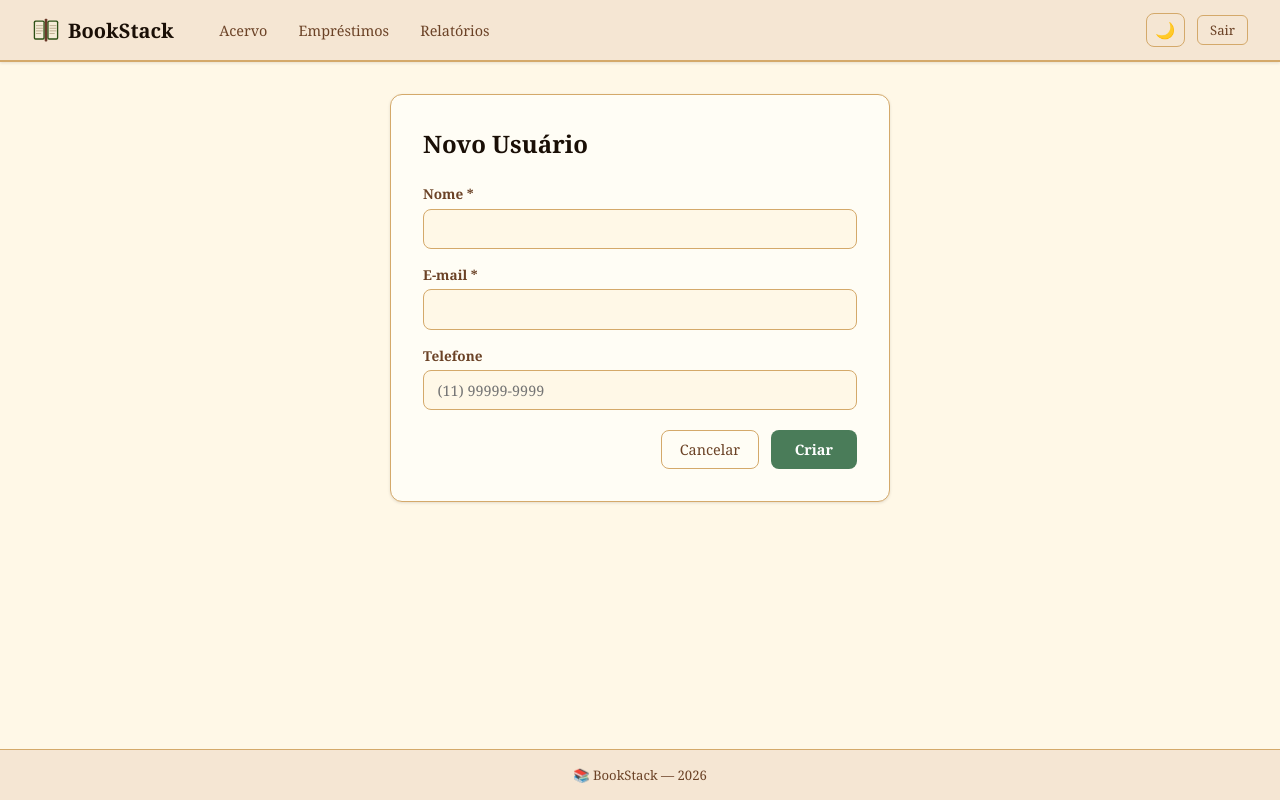
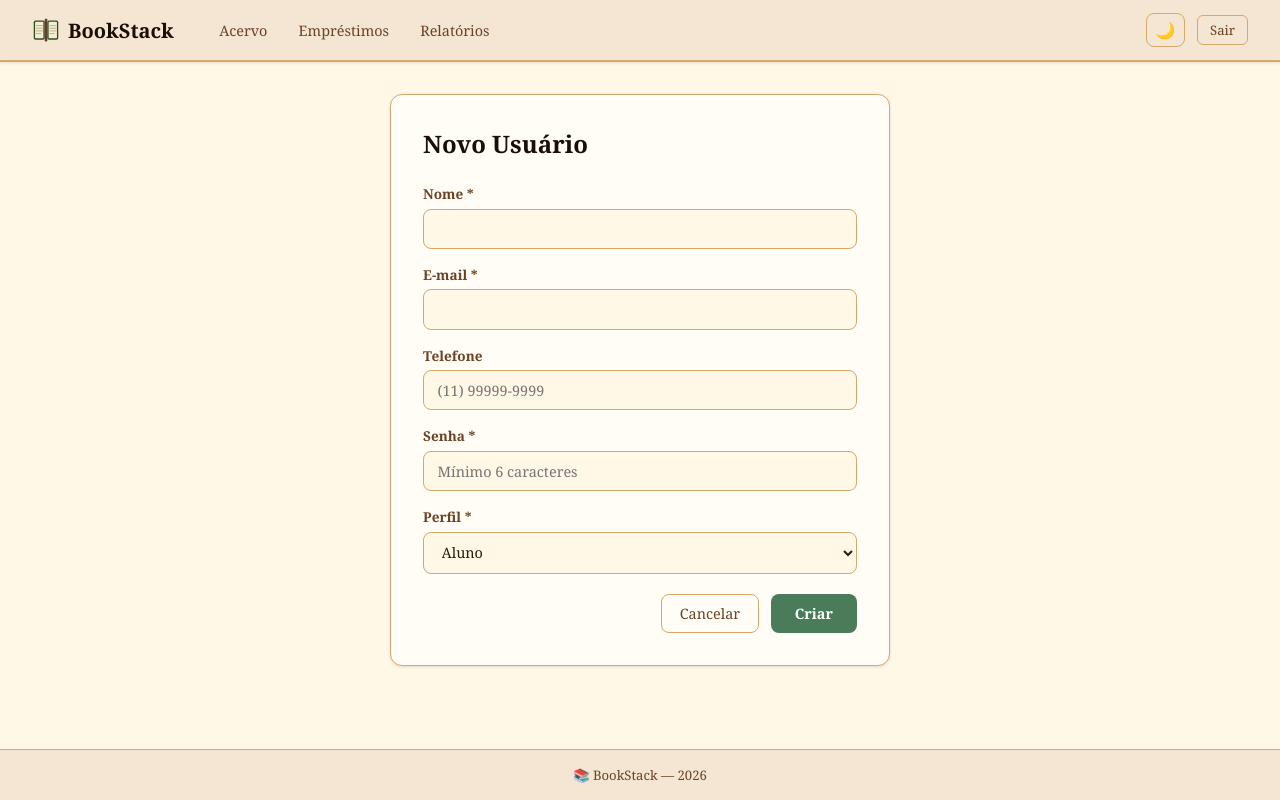
Before and after one commit to otavio-castro/biblioteca, a React (Vite) app in the folder biblioteca-front/: page /usuarios/novo in a window 1280 px wide. Built offline with nearby package versions, Linux system fonts and the light colour scheme; no server answers; sample sign-in values are in the browser's storage.

Commit message:
Feat: adicionar senha

```diff
--- a/biblioteca-front/src/pages/usuarios-form-page/index.style.ts
+++ b/biblioteca-front/src/pages/usuarios-form-page/index.style.ts
@@ -64,6 +64,21 @@ export const Actions = styled.div`
   margin-top: 1.25rem;
 `;
 
+export const Select = styled.select`
+  width: 100%;
+  padding: 0.6rem 0.85rem;
+  border: 1px solid ${({ theme }) => theme.border};
+  border-radius: 8px;
+  background: ${({ theme }) => theme.background};
+  color: ${({ theme }) => theme.text};
+  font-size: 0.9rem;
+  &:focus {
+    outline: none;
+    border-color: ${({ theme }) => theme.primary};
+    box-shadow: 0 0 0 3px ${({ theme }) => theme.primary}22;
+  }
+`;
+
 export const BtnCancel = styled.button`
   padding: 0.55rem 1.1rem;
   border: 1px solid ${({ theme }) => theme.border};
--- a/biblioteca-front/src/pages/usuarios-form-page/index.tsx
+++ b/biblioteca-front/src/pages/usuarios-form-page/index.tsx
@@ -11,14 +11,14 @@ const UsuariosFormPage = () => {
   const navigate = useNavigate();
   const { addUsuario, updateUsuario } = useUsuariosStore();
 
-  const [form, setForm] = useState({ nome: '', email: '', telefone: '' });
+  const [form, setForm] = useState({ nome: '', email: '', telefone: '', senha: '', perfil: 'Aluno' });
   const [erro, setErro] = useState('');
   const [loading, setLoading] = useState(false);
 
   useEffect(() => {
     if (isEditing) {
       api.get<Usuario>(`/usuarios/${id}`).then(({ data }) => {
-        setForm({ nome: data.nome, email: data.email, telefone: data.telefone || '' });
+        setForm({ nome: data.nome, email: data.email, telefone: data.telefone || '', senha: '', perfil: data.perfil || 'Aluno' });
       });
     }
   }, [id]);
@@ -32,11 +32,18 @@ const UsuariosFormPage = () => {
     setErro('');
     setLoading(true);
     try {
-      const payload = { nome: form.nome.trim(), email: form.email.trim(), telefone: form.telefone.trim() || undefined };
       if (isEditing) {
+        const payload = { nome: form.nome.trim(), email: form.email.trim(), telefone: form.telefone.trim() || undefined };
         await api.put(`/usuarios/${id}`, payload);
         updateUsuario(Number(id), payload);
       } else {
+        const payload = {
+          nome: form.nome.trim(),
+          email: form.email.trim(),
+          telefone: form.telefone.trim() || undefined,
+          senha: form.senha,
+          perfil: form.perfil,
+        };
         const { data } = await api.post<Usuario>('/usuarios', payload);
         addUsuario(data);
       }
@@ -68,6 +75,21 @@ const UsuariosFormPage = () => {
             <Styled.Label>Telefone</Styled.Label>
             <Styled.Input name="telefone" value={form.telefone} onChange={handleChange} maxLength={20} placeholder="(11) 99999-9999" />
           </Styled.Field>
+          {!isEditing && (
+            <>
+              <Styled.Field>
+                <Styled.Label>Senha *</Styled.Label>
+                <Styled.Input name="senha" type="password" value={form.senha} onChange={handleChange} required minLength={6} placeholder="Mínimo 6 caracteres" />
+              </Styled.Field>
+              <Styled.Field>
+                <Styled.Label>Perfil *</Styled.Label>
+                <Styled.Select name="perfil" value={form.perfil} onChange={(e) => setForm((prev) => ({ ...prev, perfil: e.target.value }))}>
+                  <option value="Aluno">Aluno</option>
+                  <option value="Bibliotecario">Bibliotecário</option>
+                </Styled.Select>
+              </Styled.Field>
+            </>
+          )}
           {erro && <Styled.Erro>{erro}</Styled.Erro>}
           <Styled.Actions>
             <Styled.BtnCancel type="button" onClick={() => navigate('/usuarios')}>Cancelar</Styled.BtnCancel>
```
